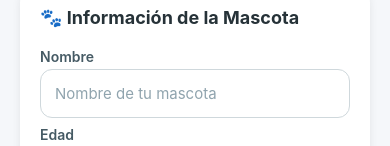
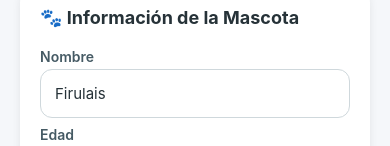
Before and after one commit to mjsalinas/PrimerExamenMovil849, a React Native app in the folder PetCareMini/: screen /Profile in a window 390 px wide. Shown: the part 305-451 px from the top of the page. Built offline with nearby package versions, Linux system fonts and the light colour scheme.

Commit message:
Se corrigió el input del nombre de la mascota para que use el estado profile.name en lugar de un valor vacío fijo. Ahora el campo permite escribir y actualizar correctamente el nombre en tiempo real.

```diff
--- a/PetCareMini/src/screens/ProfileScreen.tsx
+++ b/PetCareMini/src/screens/ProfileScreen.tsx
@@ -67,12 +67,12 @@ export default function ProfileScreen({ navigation }: any) {
 
         <Text style={styles.label}>Nombre</Text>
         <CustomInput
-          value={''}
-          placeholder="Nombre de tu mascota"
-          onChangeText={(v) => {
-            setEditing(true);
-            updateField('name', v);
-          }}
+            value={profile.name}
+            placeholder="Nombre de tu mascota"
+            onChangeText={(v) => {
+              setEditing(true);
+              updateField('name', v);
+            }}
         />
 
         <Text style={styles.label}>Edad</Text>
```
